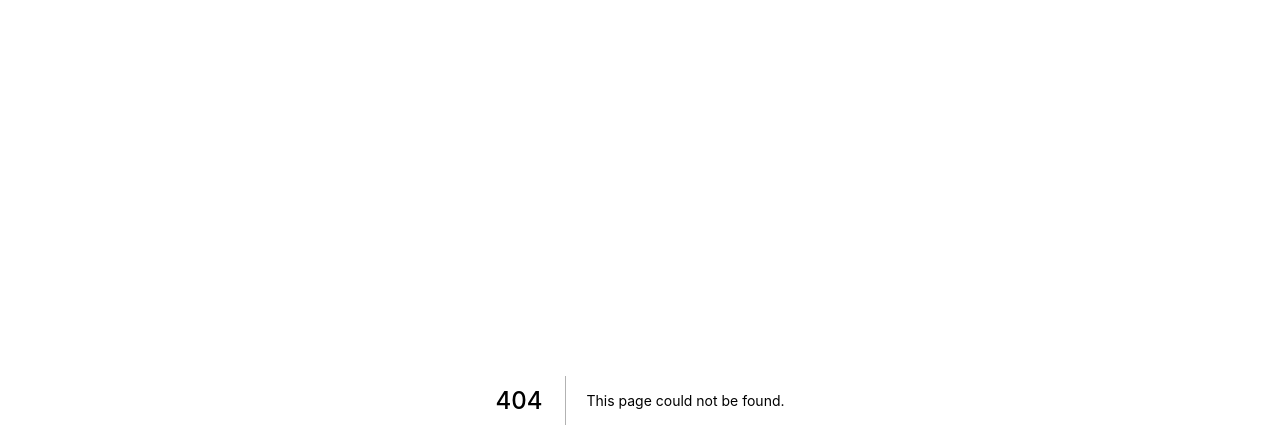
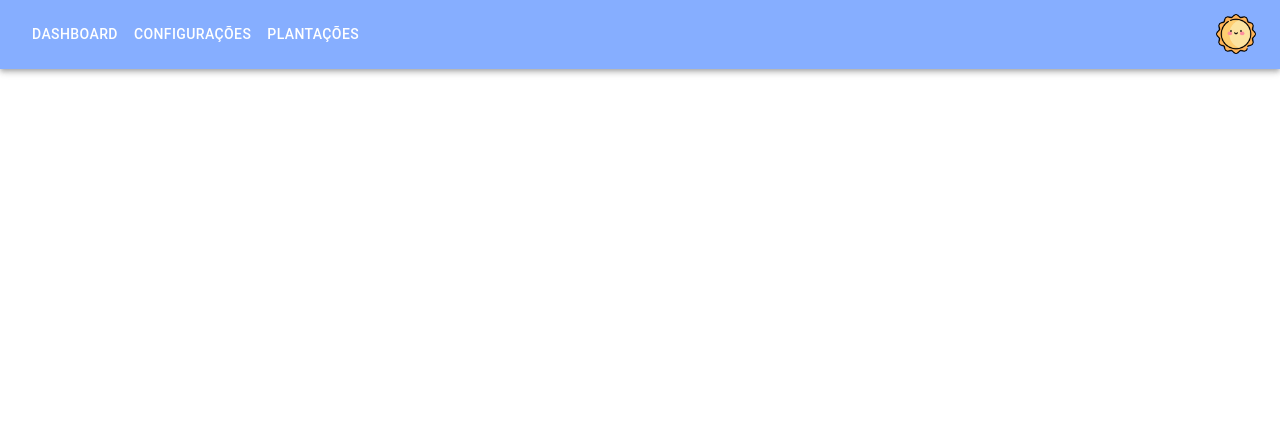
Before and after one commit to BrunoKrugel/Dashboard-next, a Next.js app: page /test in a window 1280 px wide. Before the commit this address had no page. Shown: the top 448 px of the page. Built offline with nearby package versions, Linux system fonts and the light colour scheme.

Commit message:
Test page

```diff
--- /dev/null
+++ b/pages/test.js
@@ -0,0 +1,10 @@
+import { MenuBar } from '../components/menu';
+
+
+export default function Home() {
+    return (
+        <div>
+        <MenuBar />
+        </div>
+    );
+}
```
